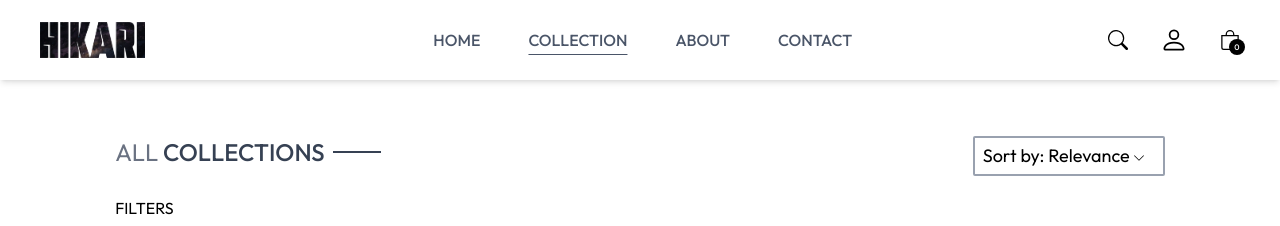
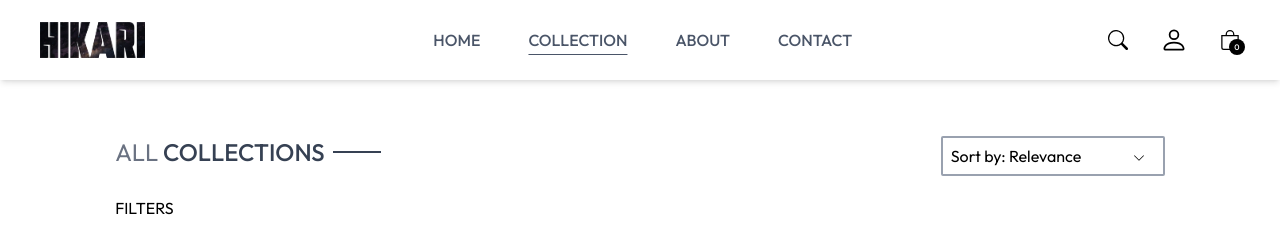
Before and after one commit to Tharun-0408/Ecommerce-Website, a React (Vite) app in the folder frontend/: page /collection in a window 1280 px wide. Shown: the top 226 px of the page. Built offline with nearby package versions, Linux system fonts and the light colour scheme.

Commit message:
select tag styling bug fixed

```diff
--- a/frontend/src/pages/Collection.tsx
+++ b/frontend/src/pages/Collection.tsx
@@ -80,7 +80,7 @@ const Collection: FC = () => {
       <Title text1={'ALL '} text2={'COLLECTIONS'} />
       {/* Product Sort */}
       <div className='relative inline-block'>
-      <select id='sort' onChange={(e)=>setSortType(e.target.value)} className='appearance-none border-2 border-gray-400 text-[0.7rem]  sm:text-sm md:text-base lg:text-lg cursor-pointer pl-2 pr-2 py-1 w-[8.5rem] sm:w-[10rem] md:w-[12rem] rounded-xs h-8 sm:h-9 md:h-10 '>
+      <select id='sort' onChange={(e)=>setSortType(e.target.value)} className='appearance-none border-2 border-gray-400 text-[0.7rem]  sm:text-sm md:text-base lg:text-base cursor-pointer pl-2 pr-4 py-1 w-[8.5rem] sm:w-[10rem] md:w-[12rem] lg:w-[14rem] rounded-xs h-8 sm:h-9 md:h-10 '>
         <option value="relevant">Sort by: Relevance</option>
         <option value="low-high">Sort by: Low to High</option>
         <option value="high-low">Sort by: High to Low</option>
```
